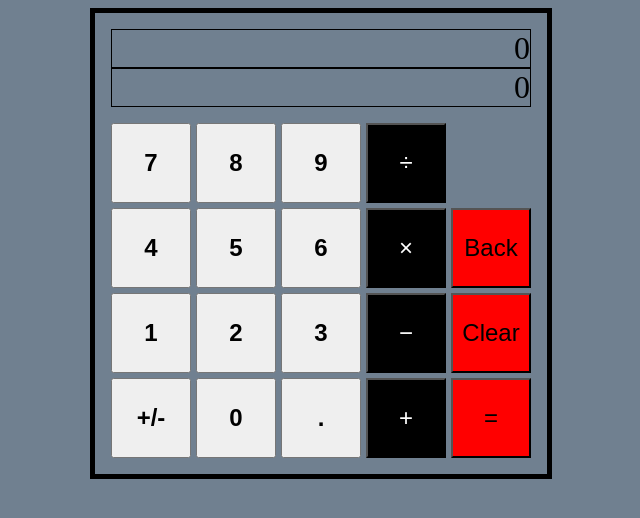
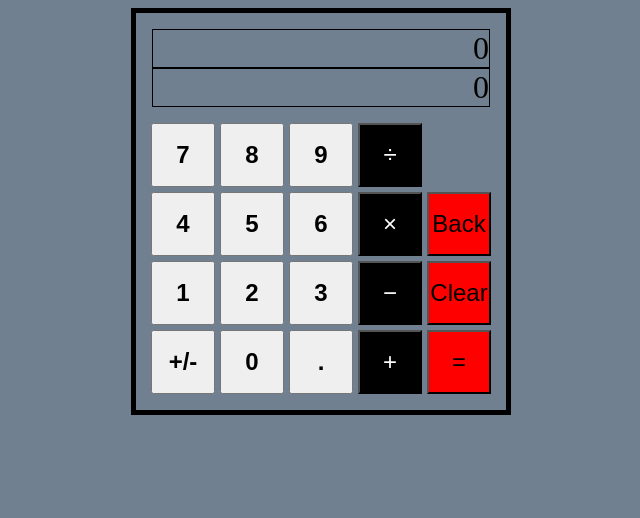
Before and after one commit to scGetStuff/top-f-calculator, a plain HTML site: page index.html in a window 1280 px wide. Shown: the part 40-558 px from the top of the page, without its empty margins (319-959 px from the left). Drawn offline with Linux system fonts and the light colour scheme.

Commit message:
made buttons smaller

```diff
--- a/styles.css
+++ b/styles.css
@@ -20,6 +20,8 @@ body {
 }
 
 .calculator {
+    /* TODO: hack to get the display to wrap */
+    width: 370px;
     outline: 5px solid black;
     padding: 1rem;
     display: flex;
@@ -30,8 +32,7 @@ body {
 }
 
 .display {
-    /* TODO: hack to get the display to wrap */
-    width: 420px;
+    width: 100%;
     word-break: break-all;
     text-align: right;
     font-size: xx-large;
@@ -69,8 +70,8 @@ body {
 
 button {
     font-size: x-large;
-    height: 5rem;
-    width: 5rem;
+    height: 4rem;
+    width: 4rem;
 }
 
 .btn-number {
```
